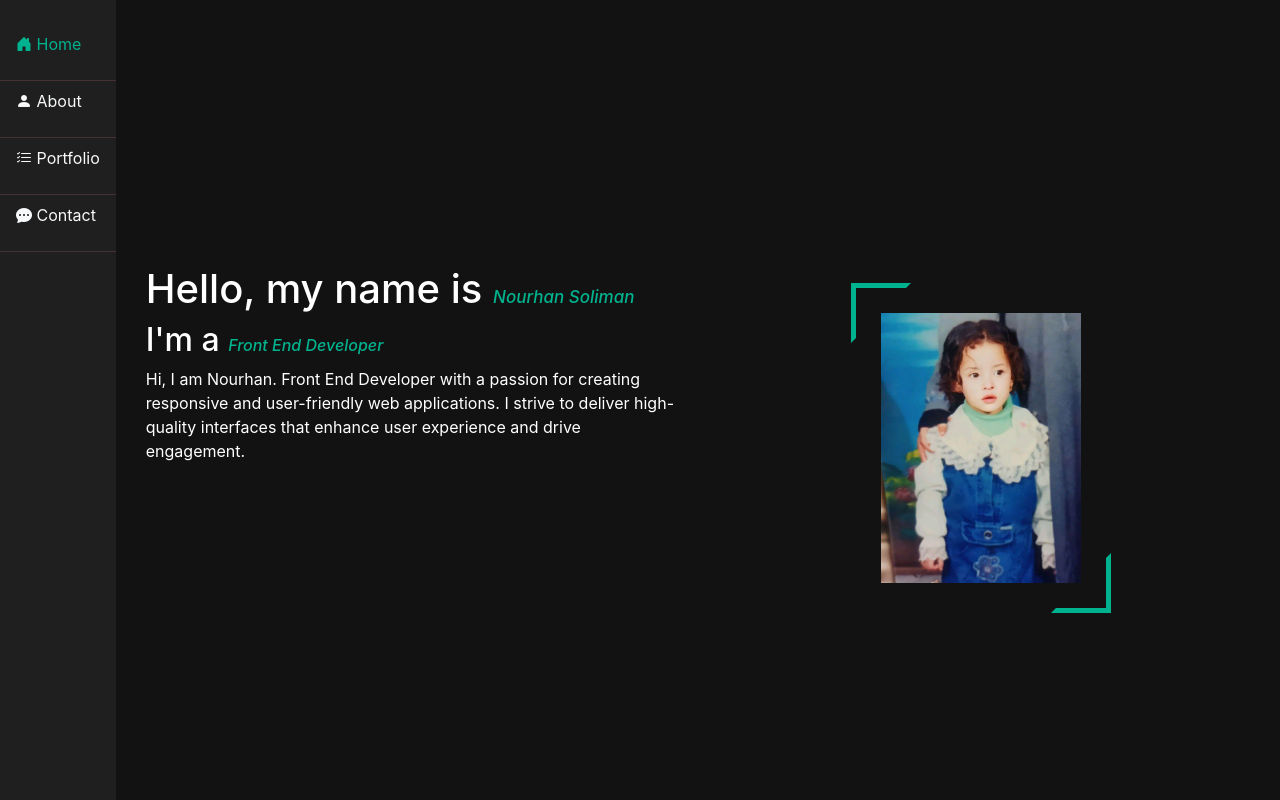
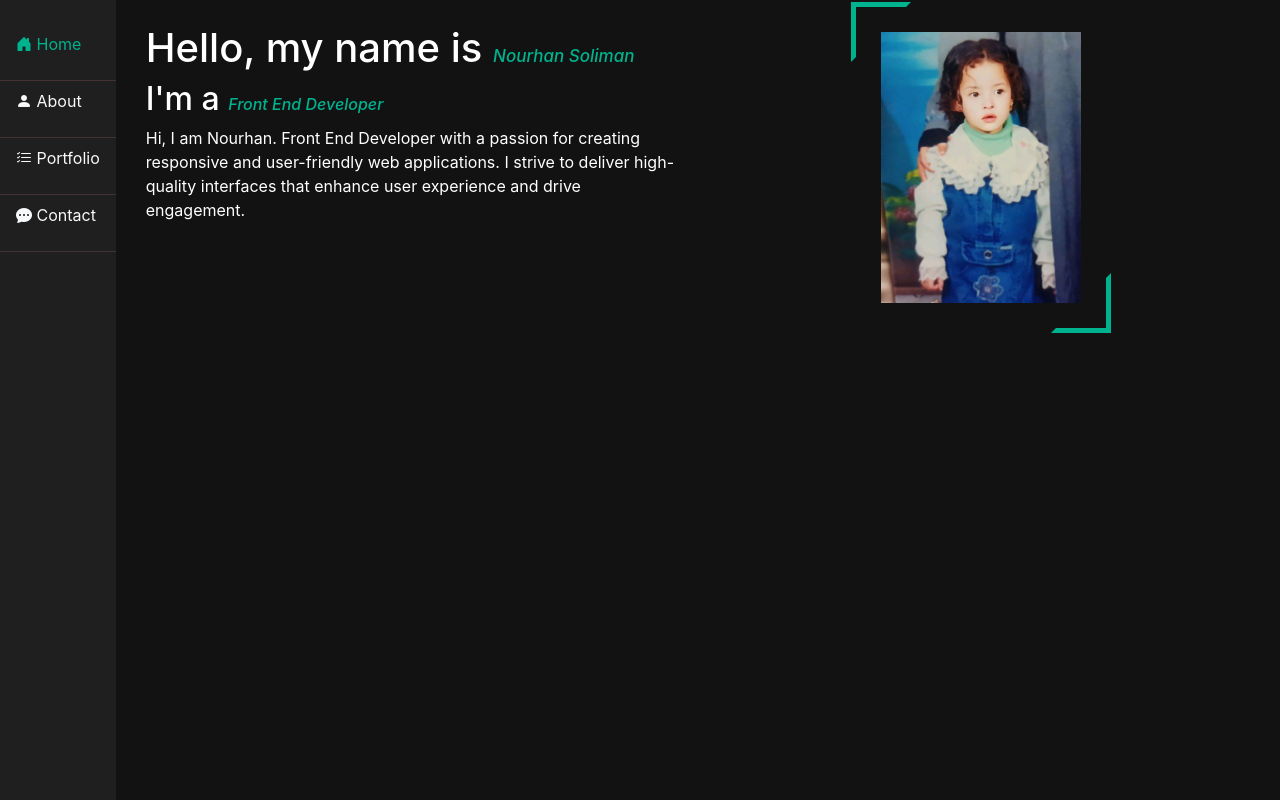
Before and after one commit to Nourhan-Soliman/portfolio, a plain HTML site: page index.html in a window 1280 px wide. Drawn offline with nearby package versions, Linux system fonts and the light colour scheme; a web font is replaced by a local one.

Commit message:
Add new feature or fix bug

```diff
--- a/index.html
+++ b/index.html
@@ -73,7 +73,7 @@
                 </div>
             </nav>
             <!-- home page -->
-            <div class="col d-flex justify-content-center align-items-center home pt-5" style="height: 100vh;">
+            <div class="col d-flex justify-content-center  home pt-4" style="height: 100vh;">
                 <div class="row w-100">
                     <div class="col-md-6">
                         <div class="intro">
@@ -84,7 +84,7 @@
                             <p class="pb-2">Hi, I am Nourhan. Front End Developer with a passion for creating responsive and user-friendly web applications. I strive to deliver high-quality interfaces that enhance user experience and drive engagement.</p>
                         </div>
                     </div>
-                    <div class="col-md-6 text-center pt-5 ">
+                    <div class="col-md-6 text-center pt-2 ">
                           <div class="profile-pic">  <img src="./imgs/photo_2024-07-14_20-44-06.jpg" alt="Profile Picture"></div>
                     </div>
 
```
